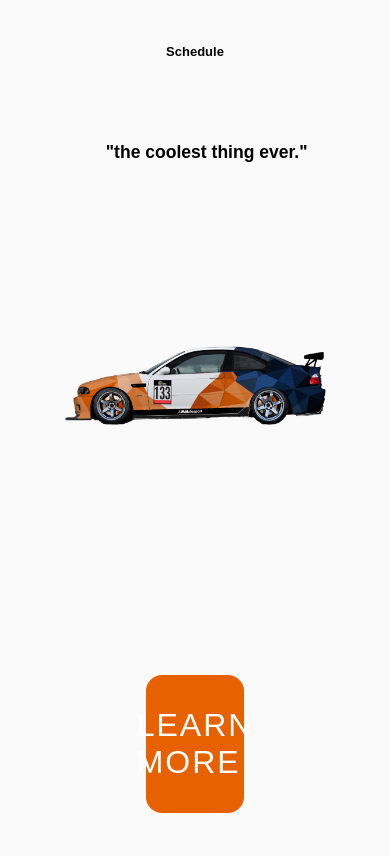
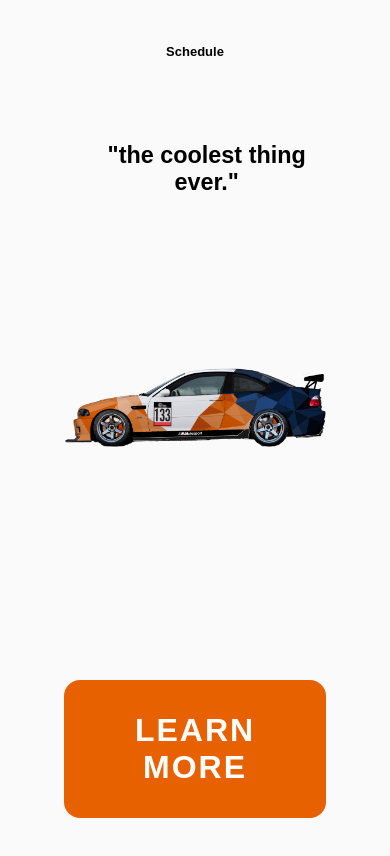
Before and after one commit to AUAGit/AUA, a website: page index.html in a window 390 px wide. Shown: the part 1500-2356 px from the top of the page. Drawn offline with nearby package versions, Linux system fonts and the light colour scheme; a web font is replaced by a local one.

Commit message:
test for landing page

```diff
--- a/css/style.css
+++ b/css/style.css
@@ -606,6 +606,7 @@ nav {
   grid-column: 3/13;
   place-self: center;
   font-family: "sweet-sans-pro", sans-serif;
+  text-align: center;
   margin-bottom: 2em;
   letter-spacing: 2px;
 
@@ -615,6 +616,7 @@ nav {
   padding: 1em;
   text-decoration: none;
   color:#fff;
+  font-weight: bolder;
 }
 
 .landing-page-learn-more-button:link  { text-decoration: none; color: #FFF}
@@ -1938,6 +1940,9 @@ and (max-width : 800px) {
     font-size: 4vw;
   }
 
+  .landing-page-learn-more-button{
+    width: 100%;
+  }
 }
 
 @media only screen
--- a/index.html
+++ b/index.html
@@ -83,11 +83,11 @@
       <div class="landing-header-container-1">
         <div class="landing-header-text">
           <div data-aos="fade-down" data-aos-once="once" class="landing-header-text-h1">
-            <h1>AUBURN UNIVERSITY AUTOSPORT</h1>
+            <h1>AUBURN UNIVERSITY <br> AUTOSPORT</h1>
           </div>
 
           <div data-aos="fade-down" data-aos-once="once" class="landing-header-text-h2">
-            <h2>Auburn's Premiere Racing Team</h2>
+            <h2><br>Auburn's Premiere Racing Team</h2>
           </div>
         </div>
       </div>
@@ -118,13 +118,13 @@
     </div>
 
     <div class="landing-page-learn-more" id="scrollthing">
-      <div data-aos="fade-down" data-aos-once="once" class="page-header learn more">
-        <h2>"the coolest thing ever."</h2>
+      <div data-aos="fade-down" data-aos-once="once" data-aos-delay="200" class="page-header learn more">
+        <h1>"the coolest thing ever."</h1>
       </div>
       <div>
         <img data-aos="fade-left" src="assets/placeholders/LeftSideAUATransparentfix.png">
       </div>
-      <a data-aos="fade-up" data-aos-offset="-150" data-aos-delay="200" class="landing-page-learn-more-button" href="about.html">
+      <a data-aos="fade-up" data-aos-offset="-150" data-aos-delay="400" class="landing-page-learn-more-button" href="about.html">
         <div >
           <p>LEARN MORE</p>
         </div>
```
